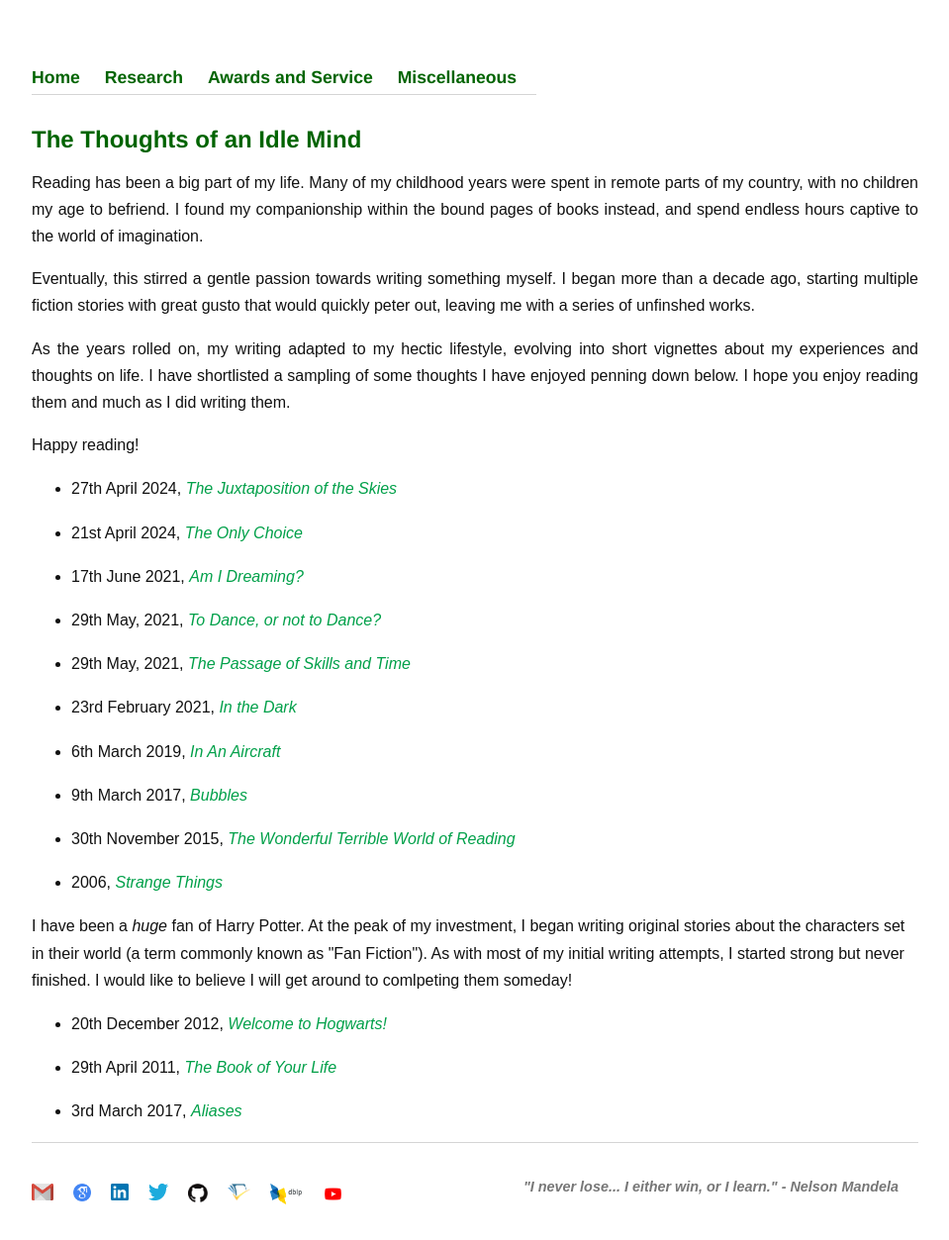
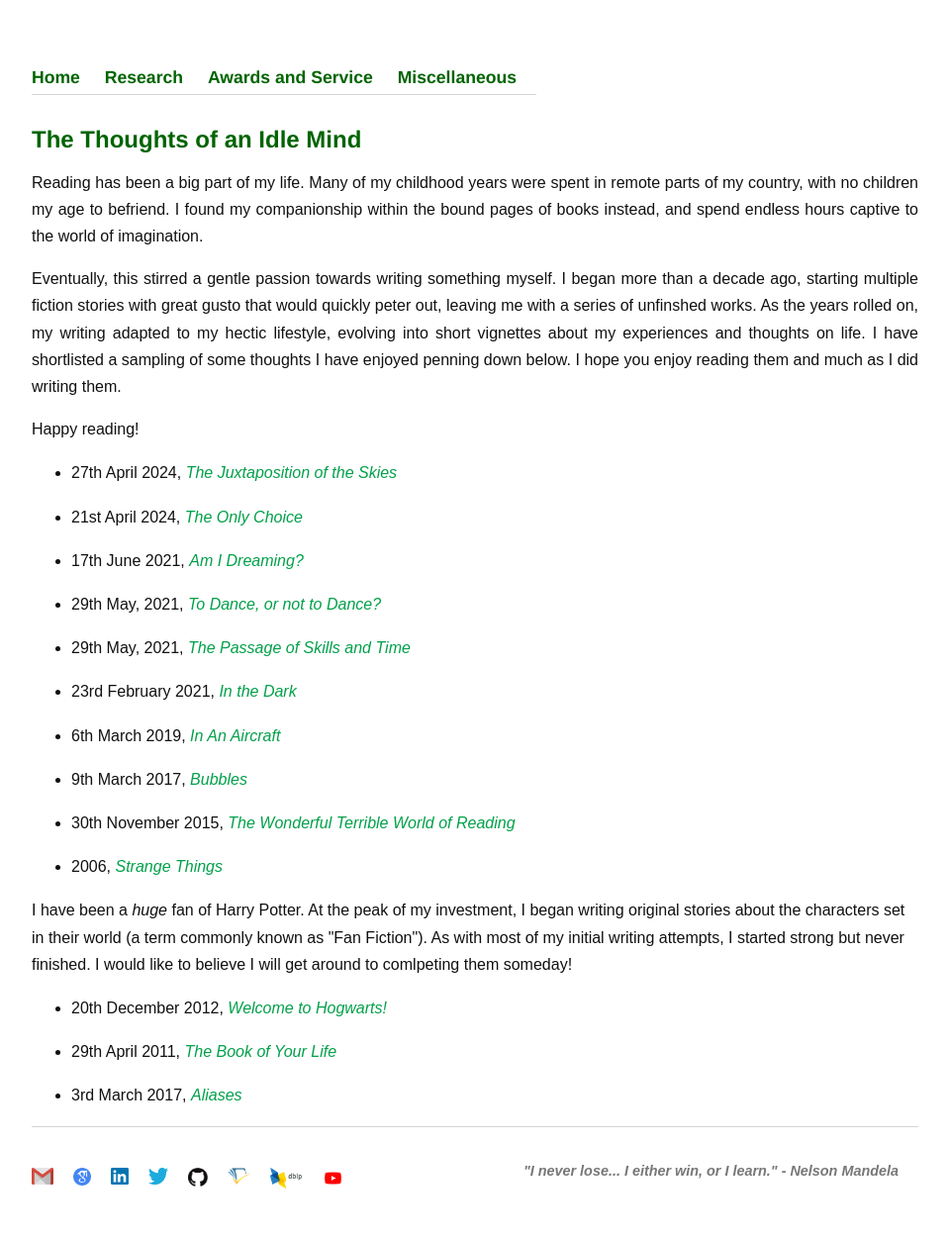
Before and after one commit to Uppaal/Uppaal.github.io, a Jekyll site: the page built from writings.html, in a window 1280 px wide. Shown: the whole page at 99% size, without its empty margins (160-1119 px from the left). Built offline with Jekyll 4.4.1, drawn with Linux system fonts in a browser that asks for light colours.

```diff
--- a/writings.html
+++ b/writings.html
@@ -18,9 +18,7 @@ title: The Thoughts of an Idle Mind
 
 	<p>Reading has been a big part of my life. Many of my childhood years were spent in remote parts of my country, with no children my age to befriend. I found my companionship within the bound pages of books instead, and spend endless hours captive to the world of imagination. </p>
 
-	<p>Eventually, this stirred a gentle passion towards writing something myself. I began more than a decade ago, starting multiple fiction stories with great gusto that would quickly peter out, leaving me with a series of unfinshed works.</p>
-
-	<p>As the years rolled on, my writing adapted to my hectic lifestyle, evolving into short vignettes about my experiences and thoughts on life. I have shortlisted a sampling of some thoughts I have enjoyed penning down below. I hope you enjoy reading them and much as I did writing them. </p>
+	<p>Eventually, this stirred a gentle passion towards writing something myself. I began more than a decade ago, starting multiple fiction stories with great gusto that would quickly peter out, leaving me with a series of unfinshed works. As the years rolled on, my writing adapted to my hectic lifestyle, evolving into short vignettes about my experiences and thoughts on life. I have shortlisted a sampling of some thoughts I have enjoyed penning down below. I hope you enjoy reading them and much as I did writing them. </p>
 
 	<p>Happy reading!</p>
 
```
